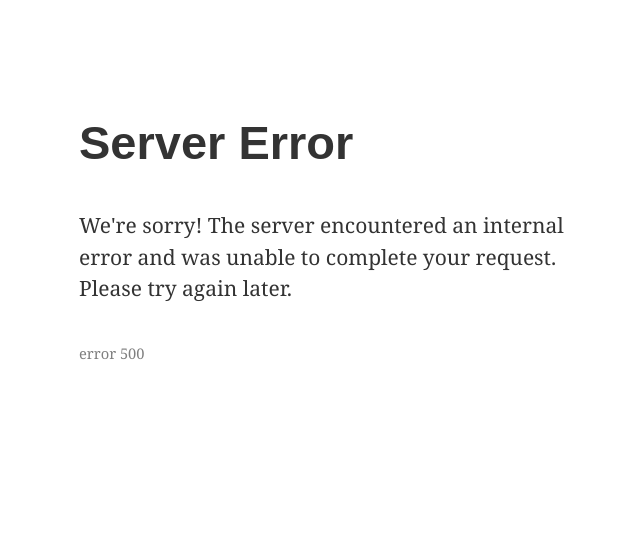
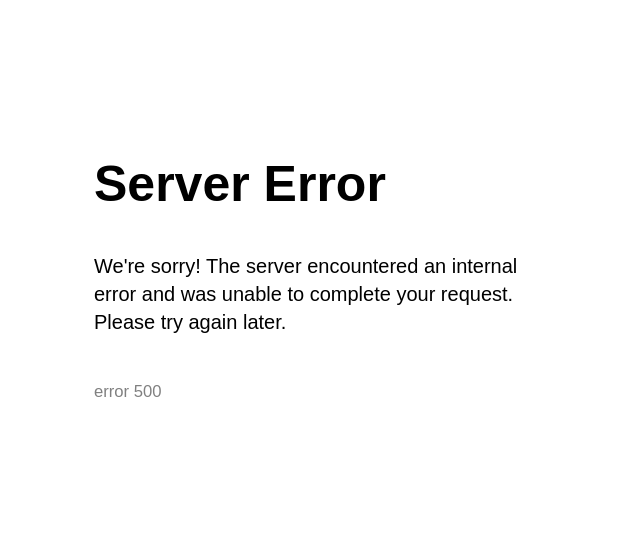
Before and after one commit to nette/web-project, a PHP site: page /app/presenters/templates/Error/500.phtml in a window 1280 px wide. Shown: the top 559 px of the page, without its empty margins (311-951 px from the left). Run offline with PHP 8.4, Linux system fonts and the light colour scheme.

Commit message:
error 500 redesign

```diff
--- a/app/presenters/templates/Error/500.phtml
+++ b/app/presenters/templates/Error/500.phtml
@@ -1,20 +1,27 @@
-<!DOCTYPE html><!-- "' --></script></style></noscript></xmp>
+<!DOCTYPE html><!-- "' --></textarea></script></style></pre></xmp></a></audio></button></canvas></datalist></details></dialog></iframe></listing></meter></noembed></noframes></noscript></optgroup></option></progress></rp></select></table></template></title></video>
 <meta charset="utf-8">
 <meta name="robots" content="noindex">
 <title>Server Error</title>
 
 <style>
-	#error-body { background: white; width: 500px; margin: 70px auto; padding: 10px 20px }
-	#error-body h1 { font: bold 47px/1.5 sans-serif; background: none; color: #333; margin: .6em 0 }
-	#error-body p { font: 21px/1.5 Georgia,serif; background: none; color: #333; margin: 1.5em 0 }
-	#error-body small { font-size: 70%; color: gray }
+	#nette-error { all: initial; position: absolute; top: 0; left: 0; right: 0; height: 70vh; min-height: 400px; display: flex; align-items: center; justify-content: center; z-index: 1000 }
+	#nette-error div { all: initial; max-width: 550px; background: white; color: #333; display: block }
+	#nette-error h1 { all: initial; font: bold 50px/1.1 sans-serif; display: block; margin: 40px }
+	#nette-error p { all: initial; font: 20px/1.4 sans-serif; margin: 40px; display: block }
+	#nette-error small { color: gray }
 </style>
 
-<div id="error-body">
-	<h1>Server Error</h1>
+<div id=nette-error>
+	<div>
+		<h1>Server Error</h1>
 
-	<p>We're sorry! The server encountered an internal error and
-	was unable to complete your request. Please try again later.</p>
+		<p>We're sorry! The server encountered an internal error and
+		was unable to complete your request. Please try again later.</p>
 
-	<p><small>error 500</small></p>
+		<p><small>error 500</small></p>
+	</div>
 </div>
+
+<script>
+	document.body.insertBefore(document.getElementById('nette-error'), document.body.firstChild);
+</script>
```
